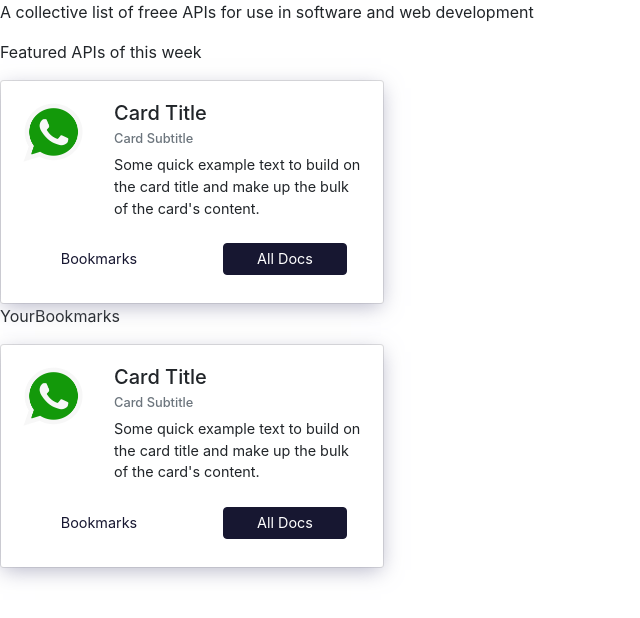
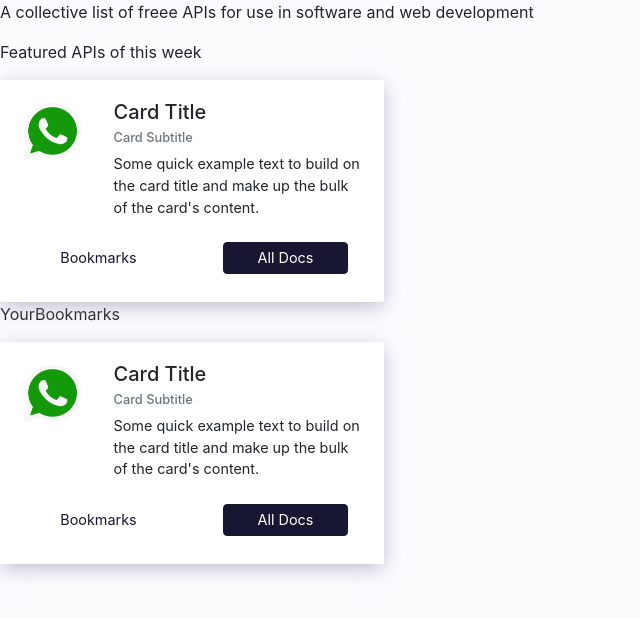
Before and after one commit to mechanicworld/api-dashboard, a React (Create React App) app: page / in a window 1280 px wide. Shown: the top 618 px of the page, without its empty margins (0-640 px from the left). Built offline with nearby package versions, Linux system fonts and the light colour scheme.

Commit message:
Update Dashbord styleand ApiCard

```diff
--- a/src/App.js
+++ b/src/App.js
@@ -1,6 +1,7 @@
 import React from 'react'
-import Dashboard from './pages/Dashboard'
+import Dashboard from './pages/Dashboard/Dashboard'
 import 'bootstrap/dist/css/bootstrap.min.css';
+import style from './App.module.css'
 
 function App() {
   return (
--- /dev/null
+++ b/src/App.module.css
@@ -0,0 +1,3 @@
+body{
+  background-color: rgb(251, 252, 254);
+}
--- a/src/components/ApiCard/ApiCard.js
+++ b/src/components/ApiCard/ApiCard.js
@@ -8,7 +8,7 @@ import style from './ApiCard.module.css'
 function ApiCard() {
   return (
     <div>
-      <Card style={{ width: '24rem' }}>
+      <Card className={` ${style.card} `} style={{ width: '24rem' }}>
         <Card.Body className={` ${style.body} `}>
           <div className="row">
             <div className="col-3">
--- a/src/components/ApiCard/ApiCard.module.css
+++ b/src/components/ApiCard/ApiCard.module.css
@@ -1,21 +1,23 @@
-*{
+* {
   box-sizing: border-box;
 }
 
-.body{
-
+.card {
+  border: none !important;
+}
+.body {
   box-shadow: 0px 5px 20px -2px rgba(153, 153, 177, 0.72);
 }
 
-img{
+img {
   width: 4rem;
   height: 4rem;
 }
 
-.subtitle{
+.subtitle {
   font-size: 0.8rem !important;
 }
 
-.text{
+.text {
   font-size: 0.9rem !important;
 }
--- a/src/pages/Dashboard.js
+++ b/src/pages/Dashboard/Dashboard.js
@@ -1,6 +1,7 @@
 import React from 'react'
-import ApiCard from '../components/ApiCard/ApiCard'
-import SearchBar from '../components/SearchBar/SearchBar'
+import ApiCard from '../../components/ApiCard/ApiCard'
+import SearchBar from '../../components/SearchBar/SearchBar'
+import style from './Dashboard.module.css'
 
 function Dashboard() {
   return (
--- /dev/null
+++ b/src/pages/Dashboard/Dashboard.module.css
@@ -0,0 +1,3 @@
+*{
+  box-sizing:border-box;
+}
```
